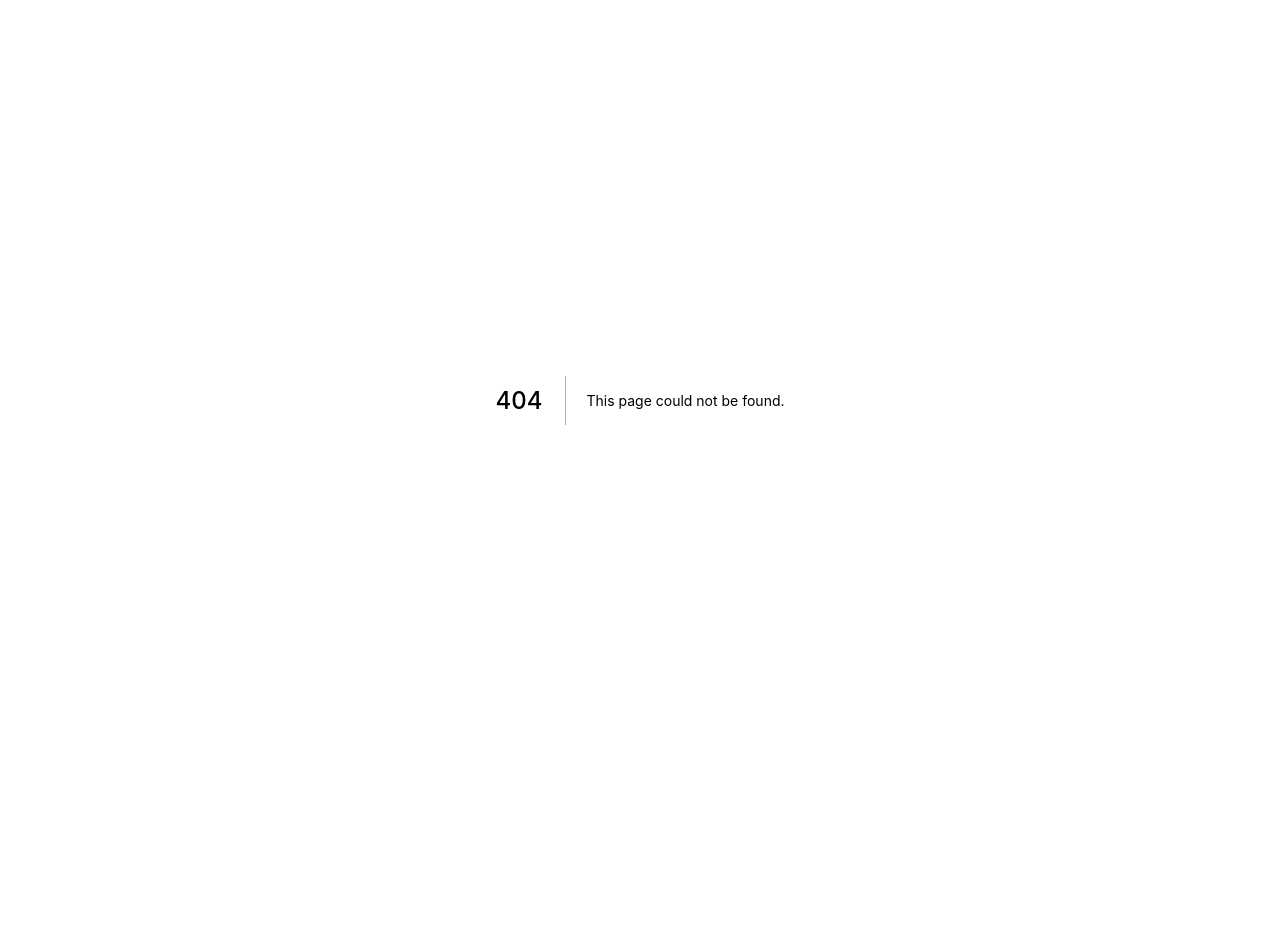
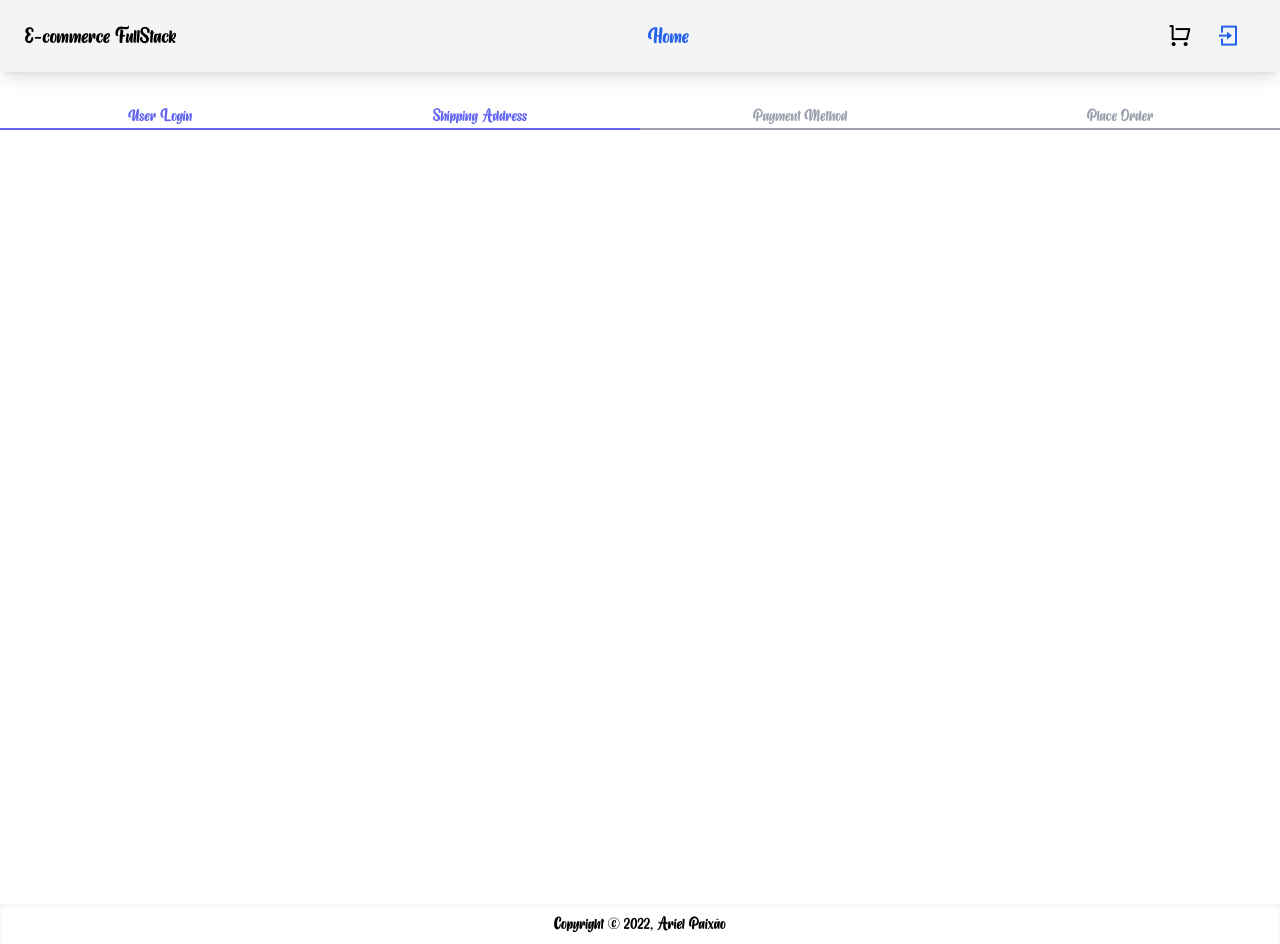
Before and after one commit to paixaoariellll/e-commerce-next-js-fullstack, a Next.js app: page /shipping in a window 1280 px wide. Before the commit this address had no page. Before the commit the page ends 800 px from the top, so only its background shows below. Built offline with nearby package versions, Linux system fonts and the light colour scheme; no server answers.

Commit message:
Create shipping screen

```diff
--- /dev/null
+++ b/components/CheckoutWizard.js
@@ -0,0 +1,25 @@
+import React from 'react'
+
+export default function CheckoutWizard({ activeStep = 0 }) {
+    return (
+        <div className="mb-5 flex flex-wrap">
+            {['User Login', 'Shipping Address', 'Payment Method', 'Place Order'].map(
+                (step, index) => (
+                    <div
+                        key={step}
+                        className={`flex-1 border-b-2
+            text-center
+         ${index <= activeStep
+                                ? 'border-indigo-500   text-indigo-500'
+                                : 'border-gray-400 text-gray-400'
+                            }
+
+         `}
+                    >
+                        {step}
+                    </div>
+                )
+            )}
+        </div>
+    );
+}
--- a/components/Layout.js
+++ b/components/Layout.js
@@ -126,8 +126,8 @@
                                             </Menu>
                                         ) : (
                                             <Link href='/login'>
-                                                <div className='p-2 wra text-black text-2xl'>
-                                                    <a className='p-2'>
+                                                <div className='p-2 text-black text-2xl'>
+                                                    <a className='p-2 cursor-pointer'>
                                                         <i className="ri-login-box-line"></i>
                                                     </a>
                                                 </div>
--- /dev/null
+++ b/pages/shipping.js
@@ -0,0 +1,11 @@
+import React from 'react'
+import CheckoutWizard from '../components/CheckoutWizard'
+import Layout from '../components/Layout'
+
+export default function ShippingScreen() {
+    return (
+        <Layout title="Endereço da Entrega">
+            <CheckoutWizard activeStep={1} />
+        </Layout >
+    )
+}
```
